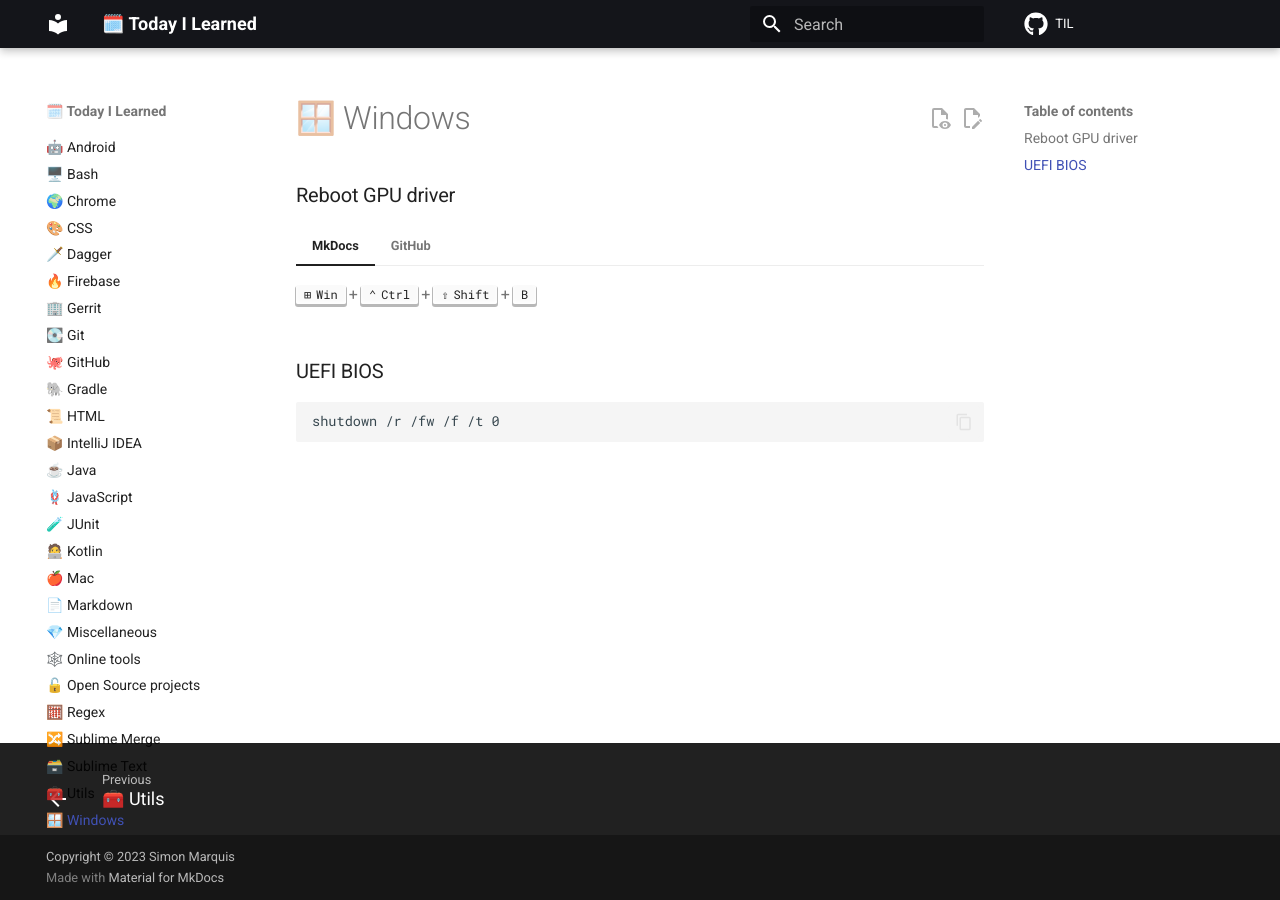
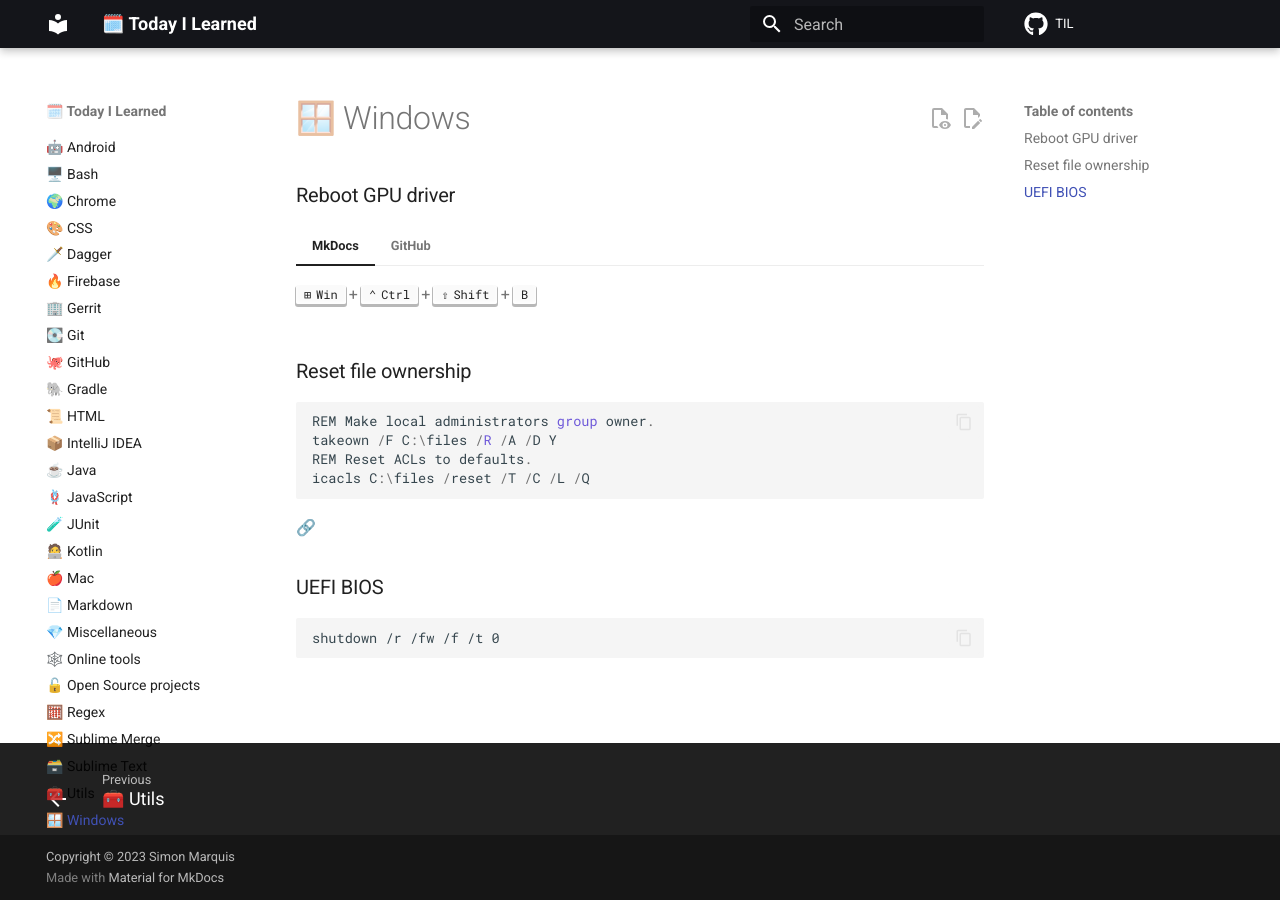
Before and after one commit to SimonMarquis/TIL, an MkDocs documentation site: the page built from docs/windows.md, in a window 1280 px wide. Built offline with MkDocs 1.6.1 and Material for MkDocs 9.7.7, drawn with Linux system fonts in a browser that asks for light colours; comment, search, counter and statistics services are not loaded.

Commit message:
[Windows] Reset file ownership

````diff
--- a/docs/windows.md
+++ b/docs/windows.md
@@ -10,6 +10,17 @@
 === "GitHub"
     <kbd>Win</kbd> + <kbd>Ctrl</kbd> + <kbd>Shift</kbd> + <kbd>B</kbd>
 
+### Reset file ownership
+
+```powershell
+REM Make local administrators group owner.
+takeown /F C:\files /R /A /D Y
+REM Reset ACLs to defaults.
+icacls C:\files /reset /T /C /L /Q
+```
+
+[🔗](https://superuser.com/a/813881/733209)
+
 ### UEFI BIOS
 
 ```bat
````
